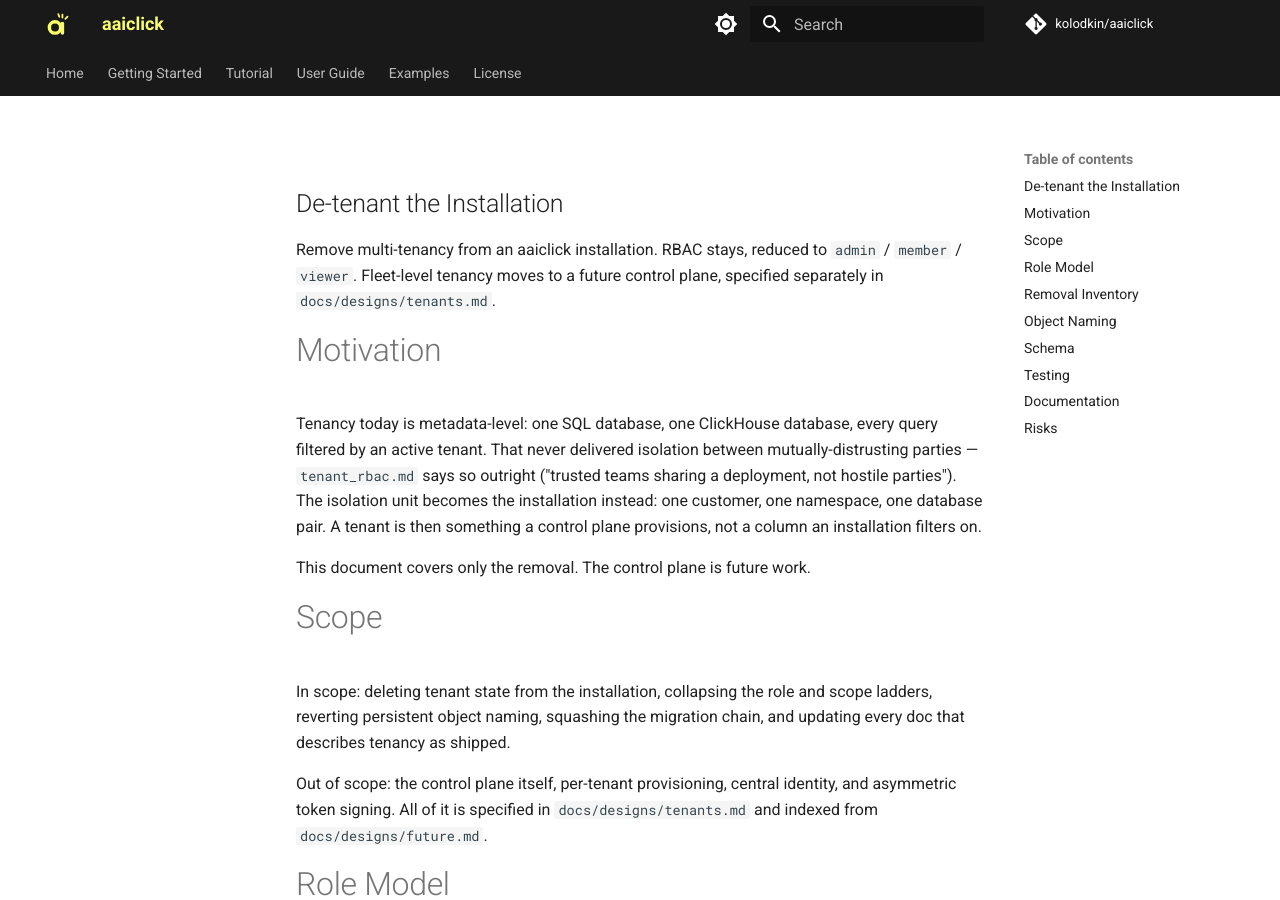
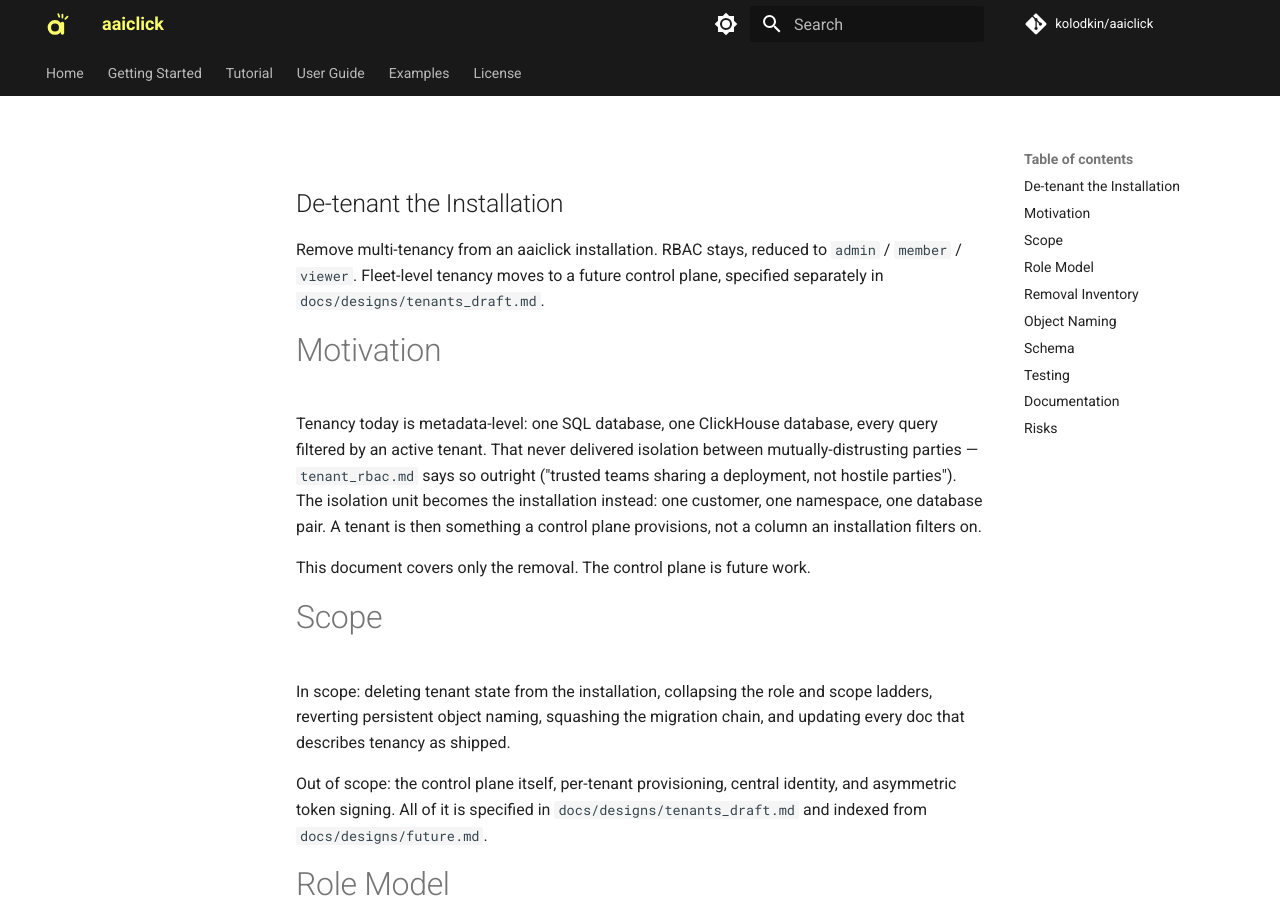
Before and after one commit to kolodkin/aaiclick, an MkDocs documentation site: the page built from docs/superpowers/specs/2026-09-15-detenant-installation-design.md, in a window 1280 px wide and 900 px high. Built offline with MkDocs 1.6.1 and Material for MkDocs 9.7.7, drawn with Linux system fonts in a browser that asks for light colours; comment, search, counter and statistics services are not loaded; some of the changed text lies outside the part shown.

Commit message:
docs: rename tenants.md to tenants_draft.md
Marks the control-plane design as a draft. References in future.md and
the de-tenanting spec follow the rename.

Co-Authored-By: Claude Fable 5.1 <noreply@anthropic.com>
Claude-Session: https://claude.ai/code/session_01UZponm6LJ7JDqshgH8RypC

```diff
--- a/docs/superpowers/specs/2026-09-15-detenant-installation-design.md
+++ b/docs/superpowers/specs/2026-09-15-detenant-installation-design.md
@@ -3,7 +3,7 @@ De-tenant the Installation
 
 Remove multi-tenancy from an aaiclick installation. RBAC stays, reduced to
 `admin` / `member` / `viewer`. Fleet-level tenancy moves to a future control
-plane, specified separately in `docs/designs/tenants.md`.
+plane, specified separately in `docs/designs/tenants_draft.md`.
 
 # Motivation
 
@@ -25,7 +25,7 @@ migration chain, and updating every doc that describes tenancy as shipped.
 
 Out of scope: the control plane itself, per-tenant provisioning, central
 identity, and asymmetric token signing. All of it is specified in
-`docs/designs/tenants.md` and indexed from `docs/designs/future.md`.
+`docs/designs/tenants_draft.md` and indexed from `docs/designs/future.md`.
 
 # Role Model
 
@@ -142,7 +142,7 @@ from it.
 
 # Documentation
 
-`docs/designs/tenants.md` and the `docs/designs/future.md` entry pointing
+`docs/designs/tenants_draft.md` and the `docs/designs/future.md` entry pointing
 at it are already written — they carry the control-plane design, including
 the constraint that tenancy is Kubernetes-only, with one namespace per
 tenant and no Compose or local-mode equivalent.
```
Also changed, not shown: docs/designs/future.md (+1 -1 lines), docs/designs/tenants_draft.md (renamed from docs/designs/tenants.md).
